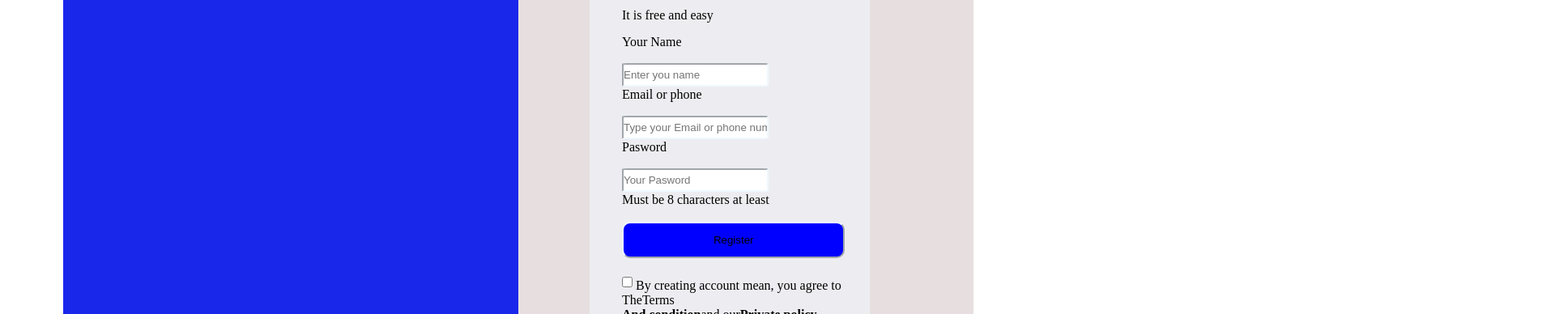
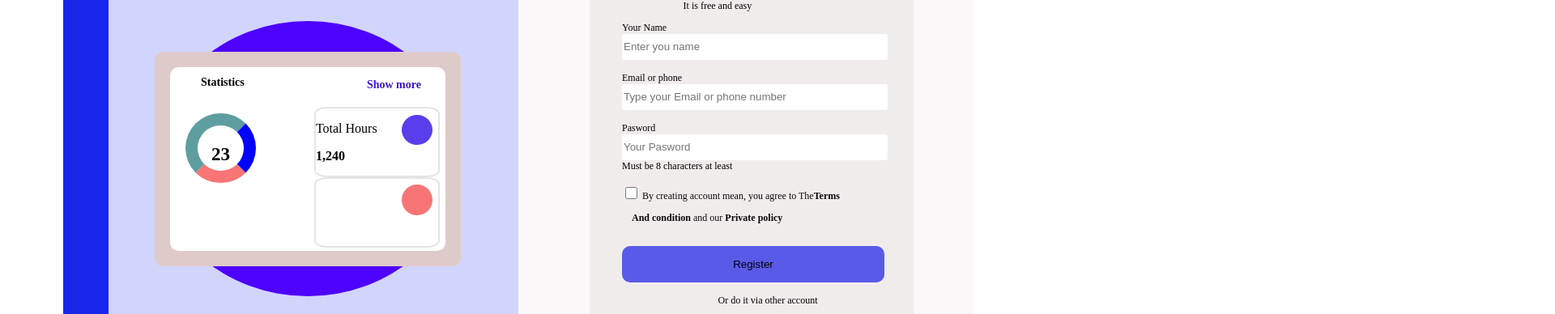
Before and after one commit to Olivierbiganiro/Tech-Upskill, a plain HTML site: page question 1/index.html in a window 1280 px wide. Shown: the part 185-573 px from the top of the page at 81% size, 1920 px wide, since content can reach past the window. Drawn offline with Linux system fonts and the light colour scheme.

Commit message:
MY ANSWER

```diff
--- a/question 1/Style.css
+++ b/question 1/Style.css
@@ -13,85 +13,217 @@
 }
 .right-div {
   background-color: rgb(231, 223, 223);
+
 }
 .top-div{
   border-radius: 5%;
-  top: 15%;
-  left: 10%;
+  top: 5%;
+  left: 5%;
   width: 150vh;
-  height: 80vh;
-  background-color: rgb(255, 255, 255,30%);
   position: absolute;
-  z-index: 1;
+  height: 80.5vh;
+  background-color: rgb(255, 255, 255,80%);
+
 }
+
 .div-in-right-div{
-    z-index: 1;
     padding-top: 7px;
     padding-left: 40px;
     border-radius: 4.5%;
     margin-top: 6vh;
     margin-left: 11vh;
-    margin-right:16vh;
-    height: 78vh;
-    opacity: 100%;
-    background-color: rgb(237, 237, 241);
+    width: 45vh;
+    height: 75vh;
+    position: absolute;
+    font-size: 16px;
+    background-color: rgb(231, 225, 225,50%);
 }
 .div-in-right-div h1{
   color: black;
+  size: 20px;
 }
-.div-in-right-div button{
-  background-color: blue;
-  border-color: aliceblue;
+.div-in-right-div p1{
+  font-size: 12px;
+  margin-left: 2cm;
+}
+.form-div{
+  border-radius: 4%;
+  height:20px;
+  z-index: 1;
+
+}
+.form-div button{
+  background-color: rgb(90, 90, 233);
+  border:0px;
   height: 45px;
   width: 90%;
   border-radius: 10px;
   margin-left: 0px;
 }
-
-.form-div{
-  border-radius: 4%;
-  height:20px;
-  padding: 0;
-  width: 100% ;
-  margin: 0;
-  vertical-align: bottom;
+.to-input{
+  margin-top: 6px;
+}
+.form-div input{
+  border: 0ex;
+  border-radius: 3px;
+  width: 90%;
+  height: 30px;
+}
+.checkbox{
   position: relative;
-  top: -1px;
+  color: rgb(10, 10, 10);
 }
-
-.form-div input{
-  border-color: aliceblue;
-  border-radius: 4%;
-  height:25px;
-  padding: 0;
-  margin: 0;
-  vertical-align: bottom;
-  position: relative;
-  top: -1px;
+.checkbox input{
+  width: 15px;
+  height: 15px;
 }
-
+.checkbox label{
+  font-size: 12px;
+}
+.checkbox p{
+  margin-left: 12px;
+}
+.other{
+  font-size: 12px;
+  text-align: center;
+}
 .img-div{
   display: flex;
-  gap: 30px;
 }
 .img-div img{
-  margin-left: 200%;
+  margin-left: 1.5cm;
   height: 3vh;
   width: 3vh;
 }
 
 
+.left-first-div{
+  border-radius: 50%;
+  margin-left:3cm ;
+  margin-top:4cm ;
+  height: 9cm;
+  position: absolute;
+  width: 10cm;
+  background-color: rgb(78, 2, 255);
+}
 
+.left-second-div{
+  border-radius: 10px;
+  margin-left:3cm ;
+  margin-top:5cm ;
+  height: 7cm;
+  width: 10cm;
+  position: absolute;
+  background-color: rgb(223, 202, 202);
+}
 
-.main-div3 {
-    background-color: blue;
+.left-third-div{
+  border-radius: 10px;
+  margin-left:3.5cm ;
+  margin-top:5.5cm ;
+  width: 9cm;
+  height: 6cm;
+  position: absolute;
+  background-color: rgb(255, 255, 255);
+  display: flex;
+  gap: 4cm;
+}
+.left-third-div h2{
+  margin-left: 1cm;
+  font-size: 14px;
+}
+.left-third-div h3{
+  font-size: 14px;
+  text-align: right;
+  color: rgb(58, 24, 207);
+}
+
+.left-fourth-div{
+  border-radius: 50%;
+  border: 9vh;
+  border: 15px solid;
+  border-collapse: collapse;
+  border-top-color: cadetblue;
+  border-left-color: cadetblue;
+  border-bottom-color:rgb(248, 117, 117);
+  border-right-color: blue;
+  margin-left:4cm ;
+  margin-top:7cm ;
+  width: 1.5cm;
+  height: 1.5cm;
+  position: absolute;
+  background-color: rgb(255, 255, 255);
+}
+.left-fourth-div P{
+  font-size: 23px;
+  font-weight: bold;
+  text-align: center;
+}
+.left-fifth-div{
+  border: 2px solid rgb(228, 227, 230);
+  border-radius: 10%;
+  margin-left:8.2cm ;
+  margin-top:6.8cm ;
+  width: 4cm;
+  height: 2.2cm;
+  position: absolute;
+  background-color: rgb(255, 254, 254);
+  display: flex;
+}
+.left-fifth-div h{
+  font-weight: bolder;
+}
+.left-sixth-div{
+  border: 2px solid rgb(228, 227, 230);
+  border-radius: 10%;
+  margin-left:8.2cm ;
+  margin-top:9.1cm ;
+  width: 4cm;
+  height: 2.2cm;
+  position: absolute;
+  background-color: rgb(255, 255, 255);
+}
+
+.mesage-div{
+  position: absolute;
+  margin-top: 76vh;
+  margin-left: 70cm;
+  border-radius: 50%;
+  height: 2cm;
+  width: 2cm;
+z-index: 1;
+  background-color: rgb(44, 40, 40);
+}
+.top-div-div{
+  position: absolute;
+  margin-top: 71vh;
+  margin-left: 140vh;
+  border-radius: 50%;
+  height: 1.5cm;
+  width: 1.5cm;
+  z-index: 1;
+  background-color: rgb(44, 40, 40);
+}
+
+  .left-fifth-div-div{
     position: absolute;
-    margin-right: 6vh;
-    margin-top: 5vh;
-    margin-left: 6vh;
-    margin-bottom: 6vh;
-    overflow-x: hidden;
-    padding: 20px;
+    margin-top: 0.2cm;
+    margin-left: 2.8cm;
+    border-radius: 50%;
+    height: 1cm;
+    width: 1cm;
+    z-index: 1;
+    background-color: rgb(89, 62, 236);
+  }
+  .left-sixth-div-div{
+    position: absolute;
+    margin-top: 0.2cm;
+    margin-left: 2.8cm;
+    border-radius: 50%;
+    height: 1cm;
+    width: 1cm;
+    z-index: 1;
+    background-color: rgb(248, 117, 117);
   }
 
   /* Control the left side */
--- a/question 1/index.html
+++ b/question 1/index.html
@@ -9,36 +9,55 @@
 </head>
 <body>
 
-    <div class="main-div">
-
+    <section class="main-div">
+      <div class="top-div">
+        <div class="top-div-div"></div>
+      </div>
       <div class="div-position left-div">
+        <div class="left-first-div"></div>
+        <div class="left-second-div"></div>
+        <div class="left-third-div">
+          <h2>Statistics</h2>
+          <h3>Show more</h3>
+        </div>
+        <div class="left-fourth-div">
+          <p>23</p>
+        </div>
+        <div class="left-fifth-div">
+          <div>
+            <p>Total Hours</p>
+            <h>1,240</h>
+          </div>
+          <div class="left-fifth-div-div"></div>
+        </div>
+        <div class="left-sixth-div">
+          <div class="left-sixth-div-div"></div>
+        </div>
       </div>
-      <!-- right-division -->
+      <!--============ right-division ====================-->
       <div class="div-position right-div">
         <div class="div-in-right-div">
           <h1>Create Your Account</h1>
-          <P>It is free and easy</P>
+          <P1>It is free and easy</P>
           <div class="form-div">
           <form action="">
-            <div>Your Name</div><br>
-            <input type="text" placeholder="Enter you name"><br>
-            <div>Email or phone</div><br>
-            <input type="text" placeholder="Type your Email or phone number"><br>
-            <div>Pasword<div><br>
-            <input type="text" placeholder="Your Pasword"><br>
+            <div>Your Name</div>
+            <input type="text" placeholder="Enter you name"><br><br>
+            <div>Email or phone</div>
+            <input type="text" placeholder="Type your Email or phone number"><br><br>
+            <div>Pasword</div>
+            <input type="password" placeholder="Your Pasword"><br>
             <span>Must be 8 characters at least</span><br><br>
-            <button>Register</button><br><br>
+            <div class="checkbox">
+              <label><input type="checkbox">
+              By creating account mean, you agree to The<b>Terms</b><br>
+              <p><b>And condition</b> and our <b>Private policy</b></p>
+            </label><br>
+            <button>Register</button>
+            </div>
           </form>
-          </div>
-          <div>
-          <label><input type="checkbox">
-            By creating account mean,
-            you agree to The<span>Terms</span>
-                <br><b>And condition</b>and our<b>Private policy</b>
-            </label>
-          </div>
-          <div>
-            <p>Or do it via other accounts</p>
+          <div class="other"><br>
+          Or do it via other account
           </div><br>
           <div class="img-div">
             <div><a href="#"><img src="google.jpg"></a></div>
@@ -46,11 +65,9 @@
             <div><a href="#"><img src="facebook.png"></a></div>
           </div>
           </div>
+        </div>
       </div>
-
-    </div>
-
-
-
+      <div class="mesage-div">hhhshjassjh</div>
+    </section>>
 </body>
 </html>
```
Also changed, not shown: question 1/test.html (deleted, +0 -36 lines).
